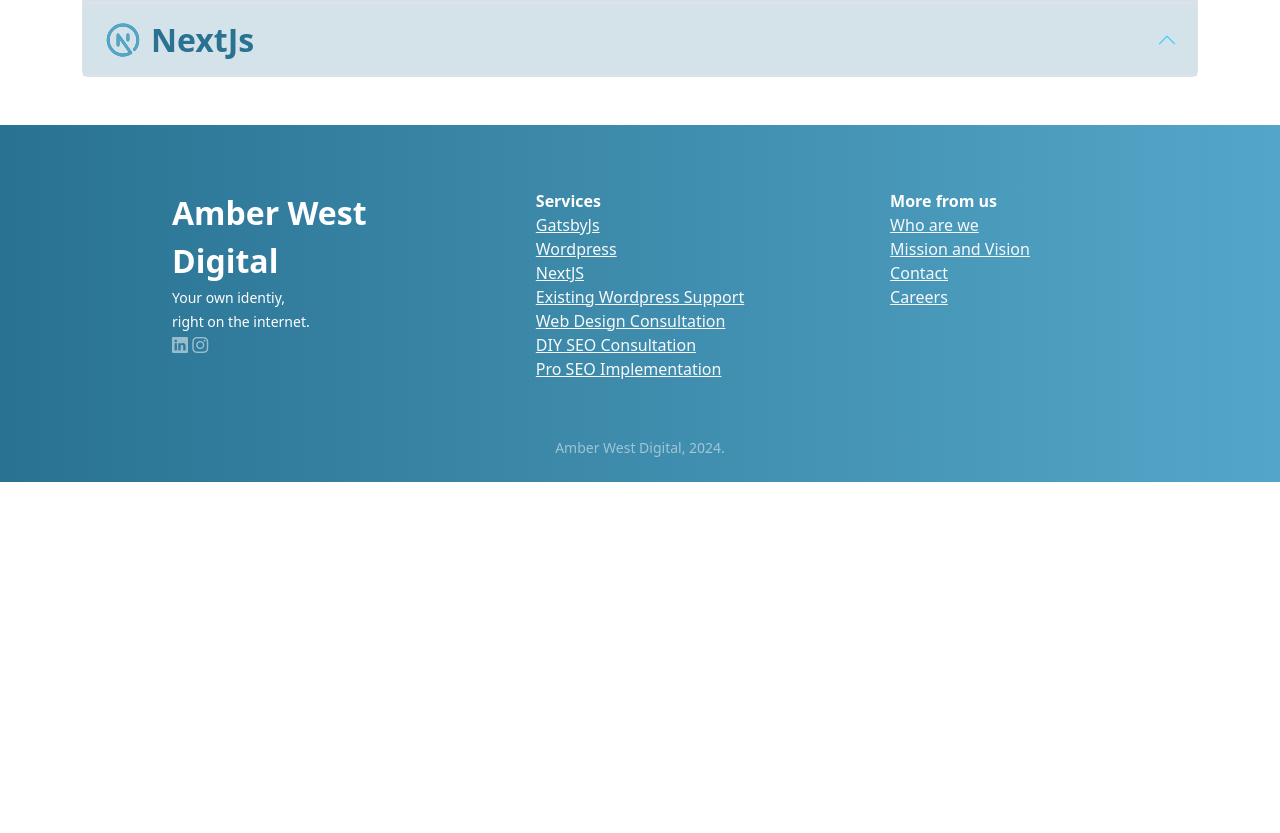
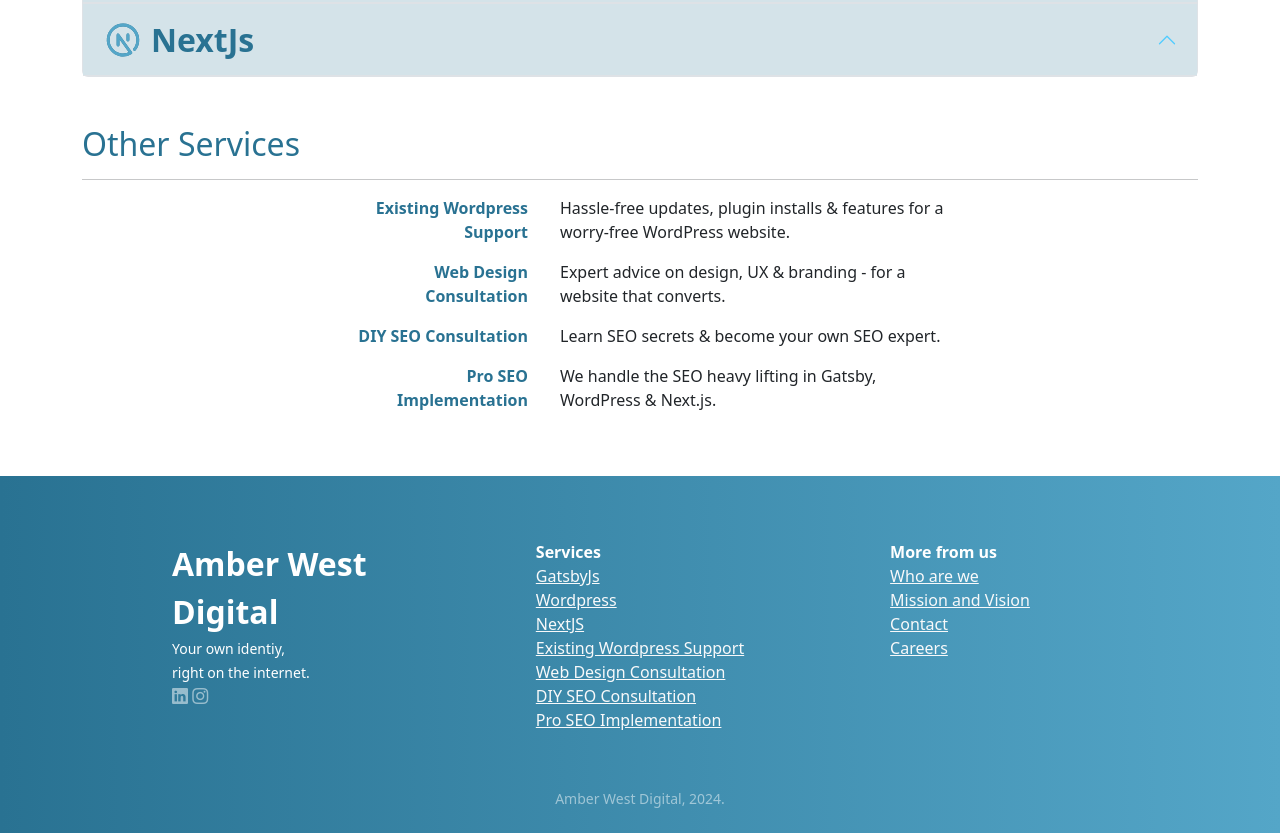
Before and after one commit to thejadenode/amberwest-web, a website built with Vite: page src/services.html in a window 1280 px wide. Shown: the part 1080-1913 px from the top of the page. Before the commit the page ends 1562 px from the top, so only its background shows below. Built offline with nearby package versions, Linux system fonts and the light colour scheme.

Commit message:
added other services section

```diff
--- a/src/scss/styles.scss
+++ b/src/scss/styles.scss
@@ -100,6 +100,15 @@
     }
 }
 
+.services-others-container {
+    li {
+        span {
+            color: $primary;
+            font-weight: bold;
+        }
+    }
+}
+
 @include media-breakpoint-up(md) {
     .home-service-card {
         max-width: 16rem;
@@ -140,6 +149,26 @@
             width: 12rem;
         }
     }
+
+    .services-others-container {
+        li {
+            display: flex;
+            flex-direction: row;
+            justify-content: center;
+            gap: 2rem;
+
+            span {
+                text-align: end;
+                color: $primary;
+                font-weight: bold;
+                width: 12rem;
+            }
+
+            p {
+                width: 24rem;
+            }
+        }
+    }
 }
 
 @include media-breakpoint-down(sm) {
--- a/src/services.html
+++ b/src/services.html
@@ -187,6 +187,28 @@
     </div>
 
   </section>
+  <section class="container mb-5">
+    <h2 class="text-primary">Other Services</h2>
+    <hr>
+    <ul class="list-unstyled services-others-container">
+      <li>
+        <span class="text-sm">Existing Wordpress Support</span>
+        <p>Hassle-free updates, plugin installs & features for a worry-free WordPress website.</p>
+      </li>
+      <li>
+        <span class="text-sm">Web Design Consultation</span>
+        <p>Expert advice on design, UX & branding - for a website that converts.</p>
+      </li>
+      <li>
+        <span class="text-sm">DIY SEO Consultation</span>
+        <p>Learn SEO secrets & become your own SEO expert.</p>
+      </li>
+      <li>
+        <span class="text-sm">Pro SEO Implementation</span>
+        <p>We handle the SEO heavy lifting in Gatsby, WordPress & Next.js.</p>
+      </li>
+    </ul>
+  </section>
   <footer></footer>
 </body>
 
```
